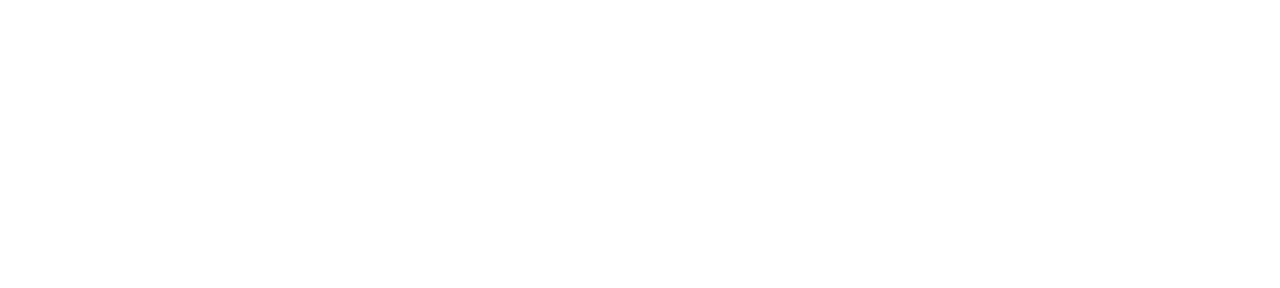
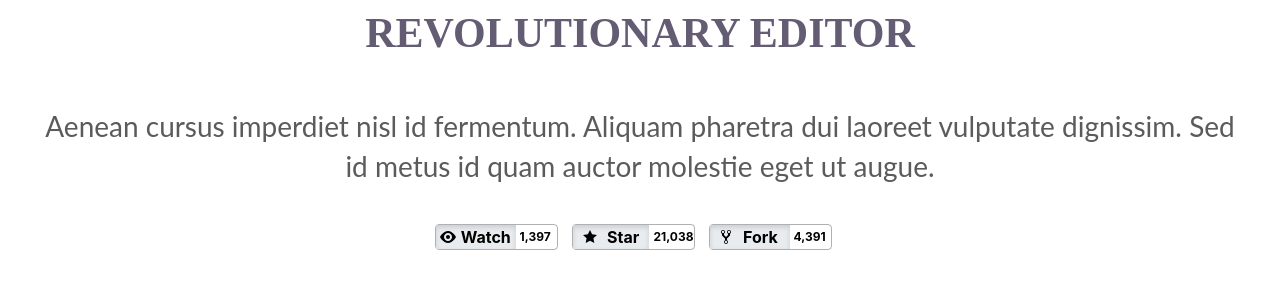
Before and after one commit to OlDashkevych/Forkio, a website: page src/index.html in a window 1280 px wide. Drawn offline with nearby package versions, Linux system fonts and the light colour scheme; files that its build step writes are made by us from their sources.

Commit message:
section done

```diff
--- /dev/null
+++ b/src/html/revolutionary.html
@@ -0,0 +1,57 @@
+<section class="revolutionary">
+    <h2 class="revolutionary--title">
+        Revolutionary editor
+    </h2>
+    <p class="revolutionary--text">Aenean cursus imperdiet nisl id fermentum. Aliquam pharetra dui laoreet vulputate dignissim. Sed id metus id quam auctor molestie eget ut augue. </p>
+    <div class="revolutionary--icons">
+        <div class="revolutionary--icons__watch">
+            <div class="revolutionary--icons__watch-img">
+            <img src="../images/eye-github.svg" alt="watch">
+            <p class="revolutionary--icons__watch-text">
+                Watch
+            </p>
+        </div>
+            <div class="revilutionary--icons__watch-div">
+                <p class="revilutionary--icons__watch-number">
+                    1,397
+                </p>
+            </div>
+        </div>
+
+        <div class="revolutionary--icons__watch">
+            <div class="revolutionary--icons__watch-img">
+            <img src="../images/star-github.svg" alt="star">
+            <p class="revolutionary--icons__watch-text">
+                Star
+            </p>
+        </div>
+            <div class="revilutionary--icons__watch-div">
+                <p class="revilutionary--icons__watch-number">
+                    21,038
+                </p>
+            </div>
+        </div>
+
+        <div class="revolutionary--icons__watch indentation">
+            <div class="revolutionary--icons__watch-img">
+            <img src="../images/forked-github.svg" alt="fork">
+            <p class="revolutionary--icons__watch-text">
+                Fork
+            </p>
+        </div>
+            <div class="revilutionary--icons__watch-div">
+                <p class="revilutionary--icons__watch-number">
+                    4,391
+                </p>
+            </div>
+        </div>
+
+
+
+
+    </div>
+
+
+
+
+</section>
--- a/src/sass/main.scss
+++ b/src/sass/main.scss
@@ -4,3 +4,4 @@
 
 @import 'normalize.scss';
 @import 'base.scss';
+@import './revolutionary.scss'
--- /dev/null
+++ b/src/sass/revolutionary.scss
@@ -0,0 +1,114 @@
+.revolutionary {
+    min-width: 320px;
+}
+.revolutionary--title {
+    color: #635c73;
+    font-size: 26px;
+    text-align: center;
+    font-family: "Montserrat";
+    font-weight: bold;
+    text-transform: uppercase;
+    line-height: 1.615;
+    margin: 0;
+}
+.revolutionary--text {
+    margin: 0;
+    font-size: 17px;
+    font-family: "Lato";
+    color: rgba(50, 50, 50, 0.8);
+    line-height: 1.429;
+    text-align: center;
+    margin-top: 22px;
+}
+.revolutionary--icons {
+    margin: 0 auto;
+    width: 320px;
+    display: flex;
+    flex-wrap: wrap;
+    justify-content: space-around;
+    margin-top: 34px;
+    margin-bottom: 88px;
+}
+
+.revolutionary--icons__watch {
+    display: flex;
+    width: 123px;
+    height: 26px;
+    align-items: center;
+    border: 1px solid rgba(27, 31, 35, 0.35);
+    border-radius: 4px;
+
+}
+
+.revolutionary--icons__watch-img {
+    width: 80px;
+    display: flex;
+    background-color: #e9ecef;
+    border-color: rgba(27,31,35,.35);
+    box-shadow: inset 0 0.15em 0.3em rgba(27,31,35,.15);
+    justify-content: space-evenly;
+    align-items: center;
+    font-weight: bold;
+    line-height: 1.5;
+}
+
+.revolutionary--icons__watch-text {
+    margin: 0;
+}
+.revilutionary--icons__watch-number {
+    margin: 0;
+    margin-left: 4px;
+    font-size: 12px;
+    font-weight: bold;
+}
+.indentation {
+    margin-top: 22px;
+}
+
+@media (min-width: 481px) {
+
+    .revolutionary {
+        width: 768px;
+        margin: 0 auto;
+    }
+
+    .revolutionary--title {
+        font-size: 42px;
+    }
+
+    .revolutionary--text {
+        font-size: 21px;
+        margin-top: 38px;
+    }
+
+    .indentation {
+        margin: 0;
+    }
+
+    .revolutionary--icons {
+        width: 768px;
+        justify-content: center;
+        margin-top: 38px;
+        margin-bottom: 100px;
+    }
+
+    .revolutionary--icons__watch {
+        margin-right: 14px;
+    }
+}
+
+@media (min-width: 993px) {
+    .revolutionary {
+        width: 1200px;
+    }
+
+    .revolutionary--text {
+        font-size: 28px;
+    }
+
+    .revolutionary--icons {
+        width: 1200px;
+        margin-bottom: 70px;
+    }
+
+}
```
Also changed, not shown: src/index.html (+1 -0 lines), src/images/eye-github.svg (added), src/images/forked-github.svg (added), src/images/repo-forked.svg (added), src/images/star-github.svg (added).
